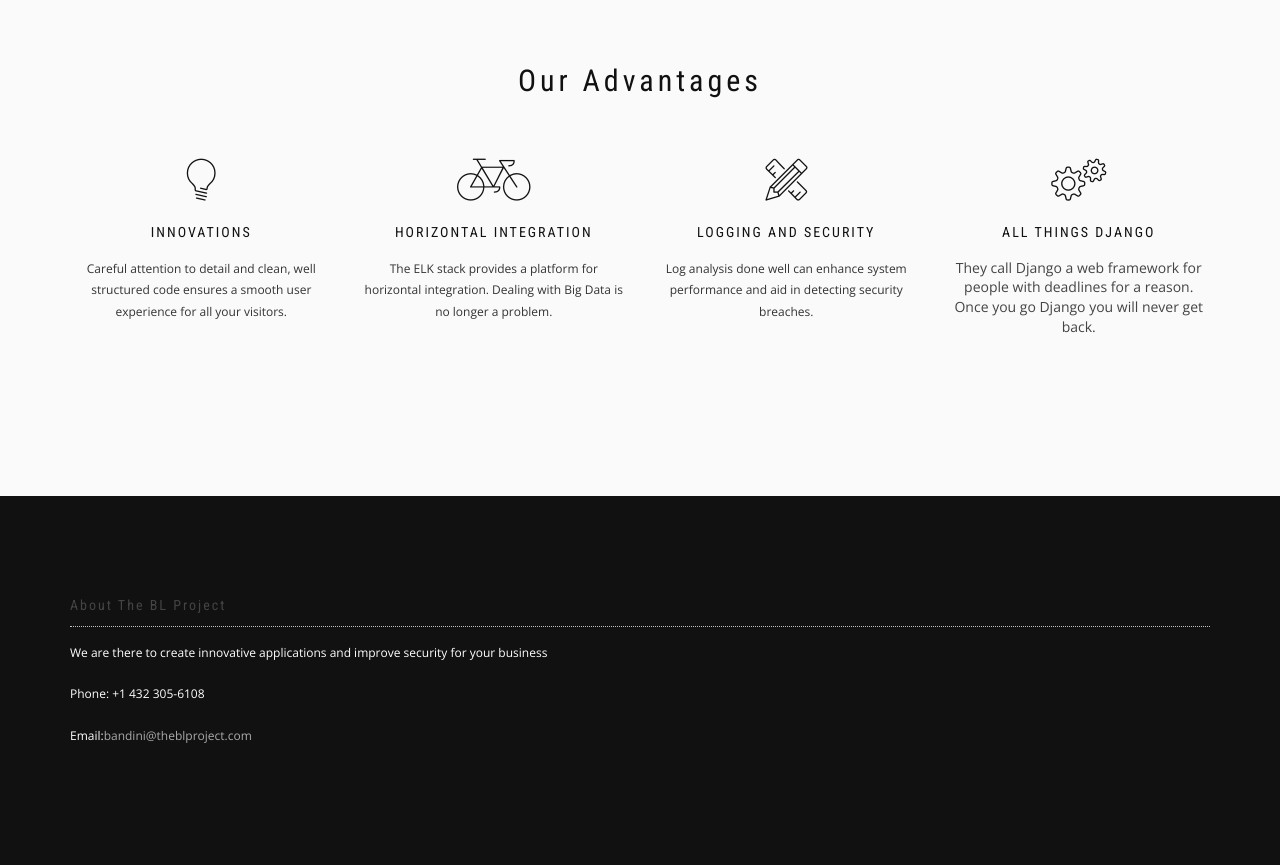
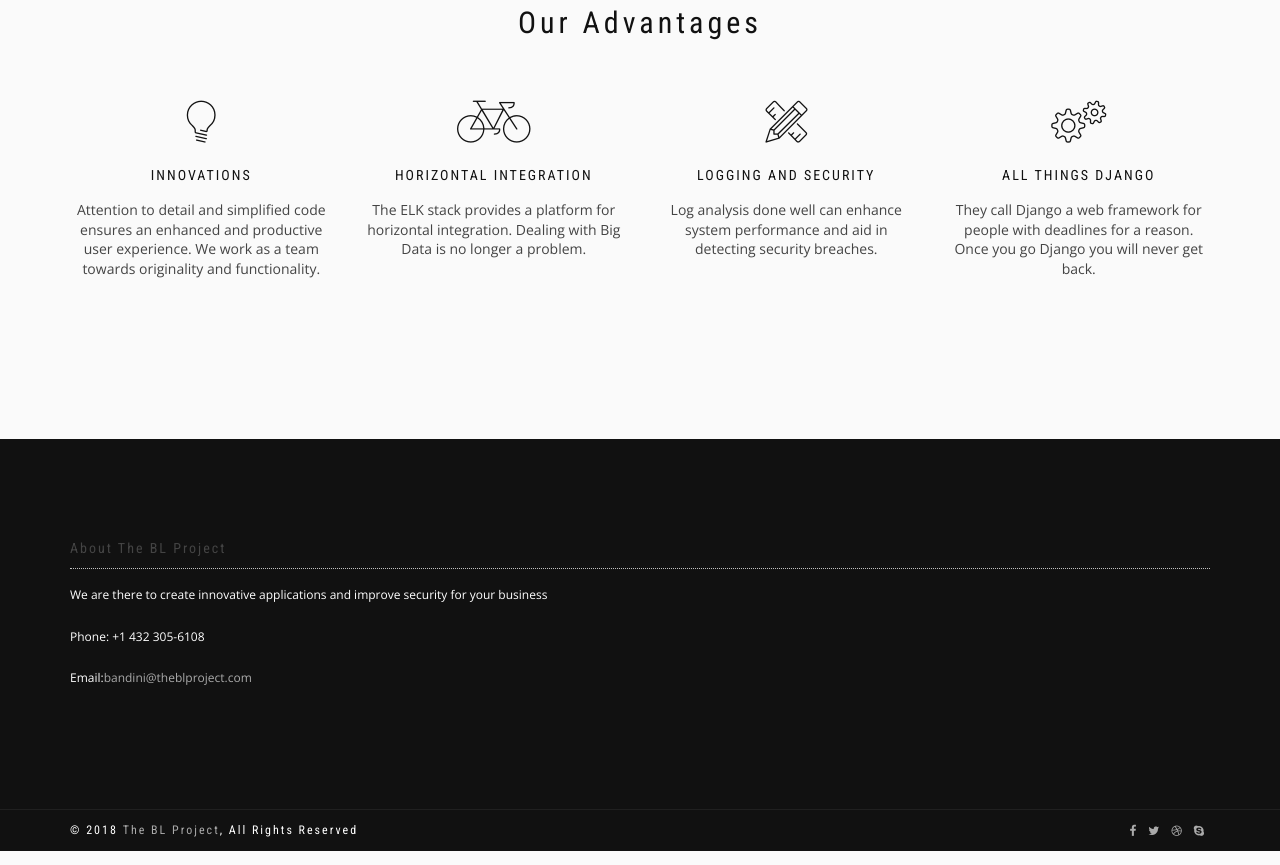
Before and after one commit to lmainja/personal_app, a Django app: page /about/ in a window 1280 px wide. Shown: the part 2602-3467 px from the top of the page. Run offline with Django 3.2, Linux system fonts and the light colour scheme; some libraries are stand-ins or nearby versions; some web fonts are replaced.

Commit message:
changes to about page

```diff
--- a/creek/posts/templates/posts/about1.html
+++ b/creek/posts/templates/posts/about1.html
@@ -36,8 +36,7 @@
           <section class="container">
             <div class="row">
               <div class="col-sm-6">
-                <h3 class="font-serif">We’re a data solutions, application development and consulting firm</h3><br/>
-                <h5> The BL Project is a Web Applications, Data Gathering, Analysis, Visualization and Security platform.</h5>
+                <h3 class="font-serif">We are a data and web solutions company that creates enterprise web applications, imaginative designs and provide effective data solutions ranging from gathering, analysis, visualization to security.</h3><br/>
               </div>
               <div class="col-sm-6">
                 <h6 class="font-serif"><span class="icon-tools-2"></span> Development
@@ -70,7 +69,7 @@
             <div class="row">
               <div class="col-sm-6 col-sm-offset-3">
                 <h2 class="module-title font-alt">Meet Our Team</h2>
-                <div class="module-subtitle font-serif">We are a data and web solutions company that creates enterprise web applications, imaginative designs and provide effective data solutions ranging from gathering, analysis, visualization to security.</div>
+                <div class="module-subtitle font-serif">Every Individual is dedicated to team-work, originality, quality and functionality.</div>
               </div>
             </div>
             <div class="row">
@@ -149,28 +148,28 @@
               <div class="col-sm-6 col-md-3 col-lg-3">
                 <div class="count-item mb-sm-40">
                   <div class="count-icon"><span class="icon-wallet"></span></div>
-                  <h3 class="count-to font-alt" data-countto="6543"></h3>
+                  <h3 class="count-to font-alt" data-countto="6"></h3>
                   <h5 class="count-title font-serif">ELK Stack</h5>
                 </div>
               </div>
               <div class="col-sm-6 col-md-3 col-lg-3">
                 <div class="count-item mb-sm-40">
                   <div class="count-icon"><span class="icon-wine"></span></div>
-                  <h3 class="count-to font-alt" data-countto="8"></h3>
+                  <h3 class="count-to font-alt" data-countto="4"></h3>
                   <h5 class="count-title font-serif">Web Apps</h5>
                 </div>
               </div>
               <div class="col-sm-6 col-md-3 col-lg-3">
                 <div class="count-item mb-sm-40">
                   <div class="count-icon"><span class="icon-camera"></span></div>
-                  <h3 class="count-to font-alt" data-countto="184"></h3>
+                  <h3 class="count-to font-alt" data-countto="30"></h3>
                   <h5 class="count-title font-serif">Data Security</h5>
                 </div>
               </div>
               <div class="col-sm-6 col-md-3 col-lg-3">
                 <div class="count-item mb-sm-40">
                   <div class="count-icon"><span class="icon-map-pin"></span></div>
-                  <h3 class="count-to font-alt" data-countto="32"></h3>
+                  <h3 class="count-to font-alt" data-countto="5"></h3>
                   <h5 class="count-title font-serif">All Things Python</h5>
                 </div>
               </div>
@@ -190,21 +189,21 @@
                 <div class="features-item">
                   <div class="features-icon"><span class="icon-lightbulb"></span></div>
                   <h3 class="features-title font-alt">Innovations</h3>
-                  <p>Careful attention to detail and clean, well structured code ensures a smooth user experience for all your visitors.</p>
+                  <h5>Attention to detail and simplified code ensures an enhanced and productive user experience. We work as a team towards originality and functionality. </h5>
                 </div>
               </div>
               <div class="col-md-3 col-sm-6 col-xs-12">
                 <div class="features-item">
                   <div class="features-icon"><span class="icon-bike"></span></div>
                   <h3 class="features-title font-alt">Horizontal Integration</h3>
-                  <p>The ELK stack provides a platform for horizontal integration. Dealing with Big Data is no longer a problem.</p>
+                  <h5>The ELK stack provides a platform for horizontal integration. Dealing with Big Data is no longer a problem.</h5>
                 </div>
               </div>
               <div class="col-md-3 col-sm-6 col-xs-12">
                 <div class="features-item">
                   <div class="features-icon"><span class="icon-tools"></span></div>
                   <h3 class="features-title font-alt">Logging and Security</h3>
-                  <p>Log analysis done well can enhance system performance and aid in detecting security breaches.</p>
+                  <h5>Log analysis done well can enhance system performance and aid in detecting security breaches.</h5>
                 </div>
               </div>
               <div class="col-md-3 col-sm-6 col-xs-12">
--- a/creek/posts/templates/posts/base.html
+++ b/creek/posts/templates/posts/base.html
@@ -60,7 +60,7 @@
             </br>
               <li class="dropdown"><a href="{% url 'posts:home' %}">Home</a>
               <li class="dropdown"><a href="{% url 'posts:coming' %}">Apps</a>
-              <li class="dropdown"><a href="{% url 'posts:coming' %}">Portfolio</a>
+              <li class="dropdown"><a href="#">Portfolio</a>
               <li class="dropdown"><a href="{% url 'posts:about' %}">About TBL</a>
                 {% if user.is_authenticated %}
               <li class="dropdown"><a href="{% url 'logout' %}">Log Out</a>
--- a/creek/posts/templates/posts/detail.html
+++ b/creek/posts/templates/posts/detail.html
@@ -20,7 +20,7 @@
                        {% endif %}
                       </div>
                     <h2 class="article-title">{{ object.title }}</h2>
-                    <p class="article-content">{{ object.content }}</p>
+                    <h5 class="article-content">{{ object.content }}</h5>
                     </div>
                    </div>
                   </div>
```
